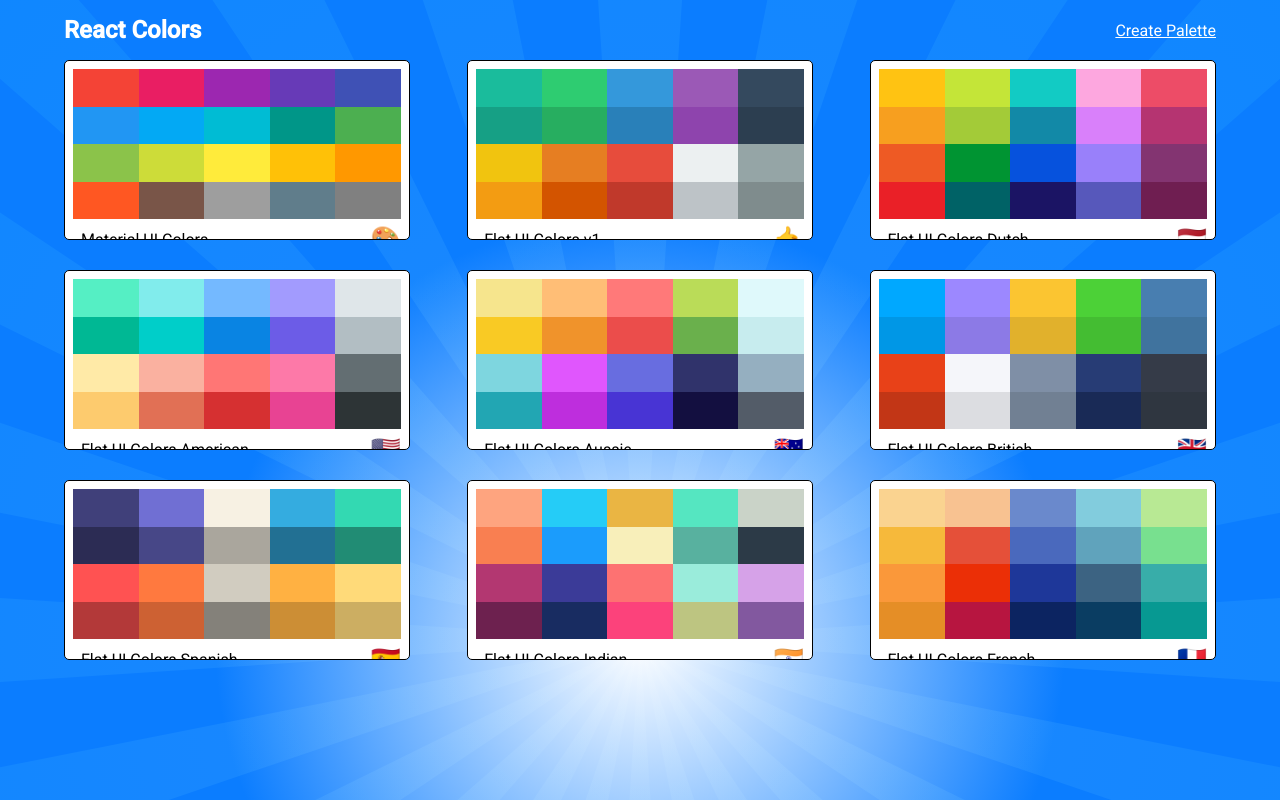
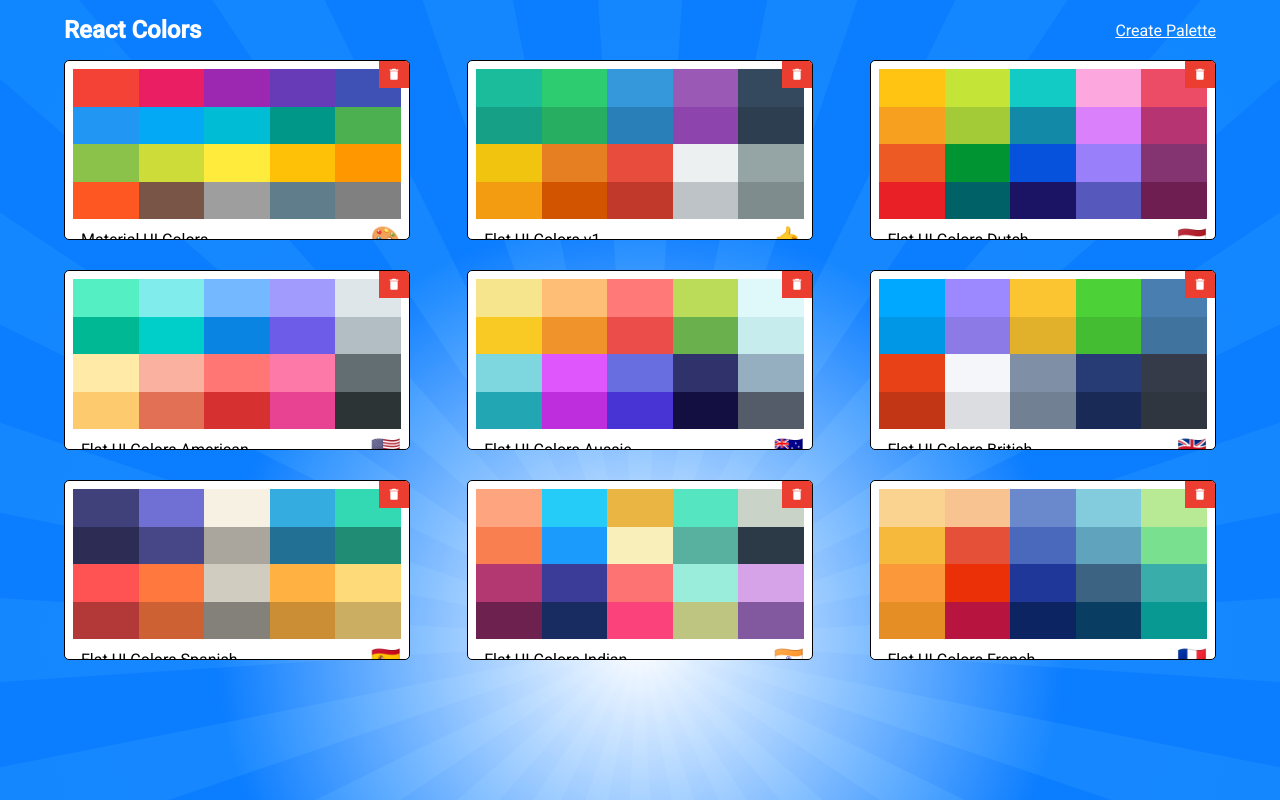
Before and after one commit to boostup/react-colors-app, a React (Create React App) app: page / in a window 1280 px wide. Built offline with nearby package versions, Linux system fonts and the light colour scheme.

Commit message:
palettes can now be deleted from the home screen

```diff
--- a/src/App.js
+++ b/src/App.js
@@ -21,6 +21,10 @@ function App() {
     setPalettes([...palettes, newPalette]);
   };
 
+  const deletePalette = (id) => {
+    setPalettes(palettes.filter((palette) => palette.id !== id));
+  };
+
   return (
     <Switch>
       <Route
@@ -34,7 +38,11 @@ function App() {
         exact
         path="/"
         render={(routeProps) => (
-          <PaletteList palettes={palettes} {...routeProps} />
+          <PaletteList
+            palettes={palettes}
+            onPaletteDelete={deletePalette}
+            {...routeProps}
+          />
         )}
       />
       <Route
--- a/src/Home/MiniPalette.jsx
+++ b/src/Home/MiniPalette.jsx
@@ -1,8 +1,17 @@
 import React from "react";
 import useStyles from "./MiniPaletteStyles";
+import IconButton from "@material-ui/core/IconButton";
+import DeleteIcon from "@material-ui/icons/Delete";
 import PaletteName from "../shared/PaletteName";
 
-function MiniPalette({ paletteName, emoji, colors, onPaletteClick }) {
+function MiniPalette({
+  id,
+  paletteName,
+  emoji,
+  colors,
+  onPaletteClick,
+  onPaletteDelete,
+}) {
   const classes = useStyles();
   const miniColorBoxes = colors.map((color) => (
     <div
@@ -12,8 +21,14 @@ function MiniPalette({ paletteName, emoji, colors, onPaletteClick }) {
     ></div>
   ));
 
+  const onDelete = (e) => {
+    e.stopPropagation();
+    onPaletteDelete(id);
+  };
+
   return (
     <div className={classes.root} onClick={onPaletteClick}>
+      <DeleteIcon className={classes.deleteIcon} onClick={onDelete} />
       <div className={classes.colors}>{miniColorBoxes}</div>
       <PaletteName asTitle name={paletteName} emoji={emoji} />
     </div>
--- a/src/Home/MiniPaletteStyles.jsx
+++ b/src/Home/MiniPaletteStyles.jsx
@@ -1,6 +1,6 @@
 import { makeStyles } from "@material-ui/core";
 
-export default makeStyles(() => ({
+export default makeStyles((theme) => ({
   root: {
     backgroundColor: "white",
     borderRadius: "5px",
@@ -25,4 +25,19 @@ export default makeStyles(() => ({
     height: "25%",
     width: "20%",
   },
+  deleteIcon: {
+    height: "15%",
+    width: "14%",
+    maxWidth: "30px",
+    color: "white",
+    fontSize: "1rem",
+    padding: "6px",
+    position: "absolute",
+    backgroundColor: "#eb3d30",
+    top: 0,
+    right: "0",
+    "&:hover": {
+      backgroundColor: "#EA3426",
+    },
+  },
 }));
--- a/src/Home/PaletteList.jsx
+++ b/src/Home/PaletteList.jsx
@@ -3,10 +3,12 @@ import { Link } from "react-router-dom";
 import MiniPalette from "./MiniPalette";
 import useStyles from "./PaletteListStyles";
 
-function PaletteList({ palettes, history }) {
+function PaletteList({ palettes, history, onPaletteDelete }) {
   const classes = useStyles();
   const goToPalette = (id) => history.push(`/palette/${id}`);
-
+  const deletePalette = (id) => {
+    onPaletteDelete(id);
+  };
   return (
     <div className={classes.root}>
       <div className={classes.container}>
@@ -18,8 +20,10 @@ function PaletteList({ palettes, history }) {
           {palettes.map((palette) => (
             <MiniPalette
               key={palette.id}
+              id={palette.id}
               {...palette}
               onPaletteClick={() => goToPalette(palette.id)}
+              onPaletteDelete={deletePalette}
             />
           ))}
         </div>
```
Also changed, not shown: src/Home/PaletteListStyles.jsx (+0 -1 lines).
